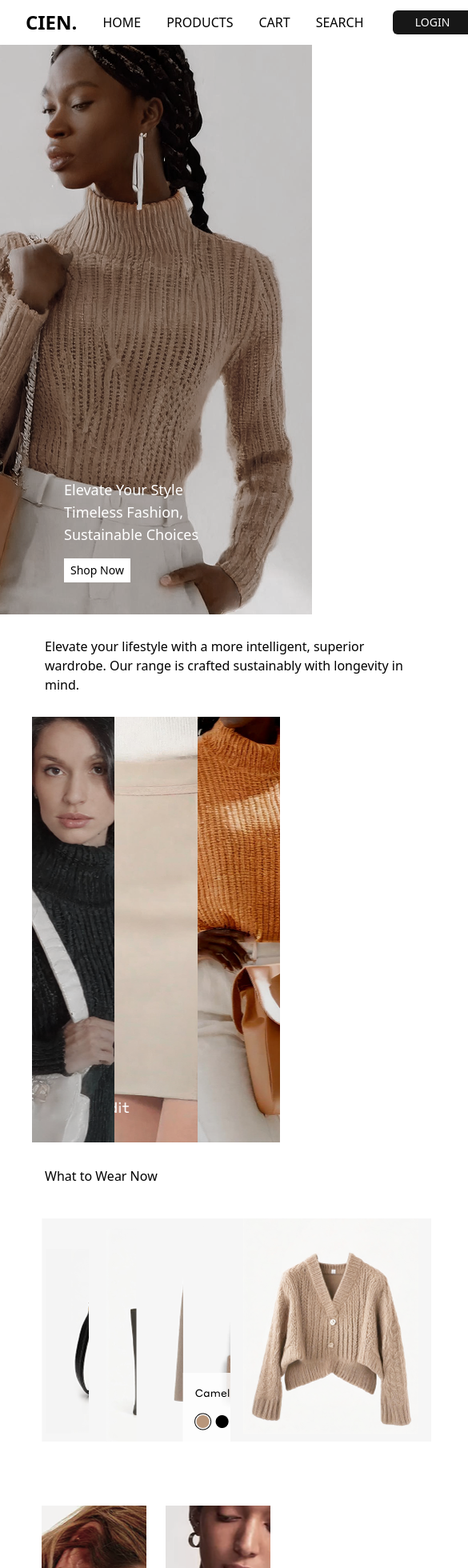
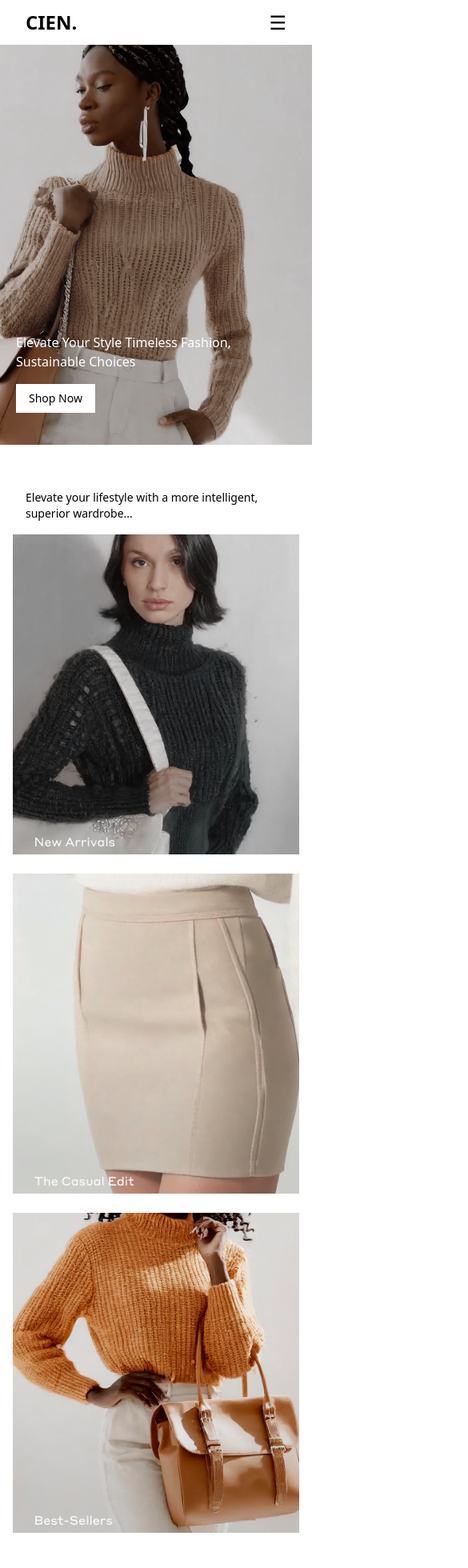
Before and after one commit to fatemeh-ns/my-shop-project, a React (Vite) app: page / in a window 390 px wide. Shown: the top 1960 px of the page at 80% size, 585 px wide, since content can reach past the window. Built offline with nearby package versions, Linux system fonts and the light colour scheme.

Commit message:
responsive home page

```diff
--- a/src/components/Navbar/index.jsx
+++ b/src/components/Navbar/index.jsx
@@ -1,9 +1,10 @@
-import { Link } from "react-router-dom";
+import { useState } from "react";
+import { Link, useNavigate } from "react-router-dom";
 import { useAuth } from "../../components/Context/AuthContext";
-import { useNavigate } from "react-router-dom";
 
 const NavBar = () => {
   const { isLoggedIn, setIsLoggedIn } = useAuth();
+  const [menuOpen, setMenuOpen] = useState(false);
   const navigate = useNavigate();
 
   const handleLogout = () => {
@@ -11,20 +12,24 @@ const NavBar = () => {
     navigate("/login");
   };
 
+  const toggleMenu = () => setMenuOpen((prev) => !prev);
   return (
-    <nav className="space-x-4 flex gap-5 items-center justify-between px-8 py-3">
+    <nav className="space-x-4 flex flex-wrap gap-5 items-center justify-between px-8 py-3">
       <div className="flex gap-8 items-center">
         <h2 className="uppercase font-bold text-2xl">cien.</h2>
-        <Link to="/">HOME</Link>
-        <Link to="/products">PRODUCTS</Link>
-        <Link to="/cart">CART</Link>
-        <Link to="/search">SEARCH</Link>
+        <div className="hidden md:flex gap-8">
+          <Link to="/">HOME</Link>
+          <Link to="/products">PRODUCTS</Link>
+          <Link to="/cart">CART</Link>
+          <Link to="/search">SEARCH</Link>
+        </div>
       </div>
-      <div className="flex gap-5 items-center">
+
+      <div className="hidden md:flex gap-5 items-center">
         {isLoggedIn ? (
           <Link
             onClick={handleLogout}
-            className="bg-neutral-900 text-[#fff] text-sm w-[100px] py-[5px] text-center rounded-md hover:bg-white hover:text-black transition"
+            className="bg-neutral-900 text-white text-sm w-[100px] py-[5px] text-center rounded-md hover:bg-white hover:text-black transition"
             to="/login"
           >
             LOGOUT
@@ -32,13 +37,13 @@ const NavBar = () => {
         ) : (
           <>
             <Link
-              className="bg-neutral-900 text-[#fff] text-sm w-[100px] py-[5px] text-center rounded-md hover:bg-white hover:text-black transition"
+              className="bg-neutral-900 text-white text-sm w-[100px] py-[5px] text-center rounded-md hover:bg-white hover:text-black transition"
               to="/login"
             >
               LOGIN
             </Link>
             <Link
-              className="bg-neutral-900 text-[#fff] text-sm w-[100px] py-[5px] text-center rounded-md hover:bg-white hover:text-black transition"
+              className="bg-neutral-900 text-white text-sm w-[100px] py-[5px] text-center rounded-md hover:bg-white hover:text-black transition"
               to="/sing"
             >
               SING
@@ -46,6 +51,59 @@ const NavBar = () => {
           </>
         )}
       </div>
+      {/* responsive */}
+      <button
+        className="md:hidden text-2xl"
+        onClick={toggleMenu}
+        aria-label="Toggle Menu"
+      >
+        ☰
+      </button>
+      {menuOpen && (
+        <div className="md:hidden absolute top-10 right-0 w-full bg-white shadow-md flex flex-col items-start px-6 py-4 gap-3 z-50">
+          <Link to="/" onClick={toggleMenu}>
+            HOME
+          </Link>
+          <Link to="/products" onClick={toggleMenu}>
+            PRODUCTS
+          </Link>
+          <Link to="/cart" onClick={toggleMenu}>
+            CART
+          </Link>
+          <Link to="/search" onClick={toggleMenu}>
+            SEARCH
+          </Link>
+          {isLoggedIn ? (
+            <Link
+              onClick={() => {
+                handleLogout();
+                toggleMenu();
+              }}
+              className="bg-neutral-900 text-white text-sm w-[100px] py-[5px] text-center rounded-md hover:bg-white hover:text-black transition"
+              to="/login"
+            >
+              LOGOUT
+            </Link>
+          ) : (
+            <>
+              <Link
+                className="bg-neutral-900 text-white text-sm w-[100px] py-[5px] text-center rounded-md hover:bg-white hover:text-black transition"
+                to="/login"
+                onClick={toggleMenu}
+              >
+                LOGIN
+              </Link>
+              <Link
+                className="bg-neutral-900 text-white text-sm w-[100px] py-[5px] text-center rounded-md hover:bg-white hover:text-black transition"
+                to="/sing"
+                onClick={toggleMenu}
+              >
+                SING
+              </Link>
+            </>
+          )}
+        </div>
+      )}
     </nav>
   );
 };
--- a/src/pages/Home/index.jsx
+++ b/src/pages/Home/index.jsx
@@ -21,112 +21,79 @@ export default function Home() {
   return (
     <>
 <section
-        className="relative h-[712px] bg-cover bg-center bg-no-repeat"
+  className="relative h-[500px] md:h-[712px] bg-cover bg-center bg-no-repeat"
   style={{ backgroundImage: `url(${heroImage})` }}
 >
-        <div className="absolute bottom-10 left-20">
-          <p className="text-[#fff] text-lg w-[180px] py-4">
+  <div className="absolute bottom-10 left-5 md:left-20 max-w-xs">
+    <p className="text-white text-base md:text-lg py-4">
       Elevate Your Style Timeless Fashion, Sustainable Choices
     </p>
-          <button className="text-sm bg-[#fff] px-2 py-[5px]">Shop Now</button>
+    <button className="text-sm bg-white px-4 py-2">Shop Now</button>
   </div>
 </section>
-      <section className="relative h-[650px] px-10">
-        <p className="w-[510px] px-[1rem] py-7">
-          Elevate your lifestyle with a more intelligent, superior wardrobe. Our
-          range is crafted sustainably with longevity in mind.
+
+<section className="relative px-4 md:px-10 py-10 md:h-[650px]">
+  <p className="max-w-md px-4 py-4 text-sm md:text-base">
+    Elevate your lifestyle with a more intelligent, superior wardrobe...
   </p>
-        <div className="flex items-center justify-around pb-8">
+  <div className="flex flex-col md:flex-row items-center justify-center md:justify-around gap-6 pb-8">
+    {[dressImage, skirtImage, bagImage].map((img, i) => (
       <div
-            className="w-[440px] h-[532px]  bg-cover bg-center bg-no-repeat"
-            style={{ backgroundImage: `url(${dressImage})` }}
+        key={i}
+        className="w-full max-w-[440px] h-[400px] md:h-[532px] bg-cover bg-center bg-no-repeat"
+        style={{ backgroundImage: `url(${img})` }}
       ></div>
-          <div
-            className="w-[440px]  h-[532px]  bg-cover bg-center bg-no-repeat"
-            style={{ backgroundImage: `url(${skirtImage})` }}
-          ></div>
-          <div
-            className="w-[440px]  h-[532px]  bg-cover bg-center bg-no-repeat"
-            style={{ backgroundImage: `url(${bagImage})` }}
-          ></div>
+    ))}
   </div>
 </section>
-      <section className="px-10 pb-10">
-        <p className="py-10 px-4">What to Wear Now</p>
-        <section className="grid grid-cols-5 px-2">
+
+<section className="px-4 md:px-10 pb-10">
+  <p className="py-10 px-4 text-lg md:text-xl">What to Wear Now</p>
+  <section className="grid grid-cols-2 sm:grid-cols-3 md:grid-cols-5 gap-4 px-2">
+    {[bagImage1, bagImage2, overcoatImage, hatImage, sweaterImage].map((img, i) => (
       <div
-            className="w-[260px] h-[280px] mx-autobg-cover bg-center bg-no-repeat"
-            style={{ backgroundImage: `url(${bagImage1})` }}
+        key={i}
+        className="w-full h-[200px] md:h-[280px] bg-cover bg-center bg-no-repeat"
+        style={{ backgroundImage: `url(${img})` }}
       ></div>
-          <div
-            className="w-[260px] h-[280px] mx-autobg-cover bg-center bg-no-repeat"
-            style={{ backgroundImage: `url(${bagImage2})` }}
-          ></div>
-          <div
-            className="w-[260px] h-[280px] mx-autobg-cover bg-center bg-no-repeat"
-            style={{ backgroundImage: `url(${overcoatImage})` }}
-          ></div>
-          <div
-            className="w-[260px] h-[280px] mx-autobg-cover bg-center bg-no-repeat"
-            style={{ backgroundImage: `url(${hatImage})` }}
-          ></div>
-          <div
-            className="w-[260px] h-[280px] mx-autobg-cover bg-center bg-no-repeat"
-            style={{ backgroundImage: `url(${sweaterImage})` }}
-          ></div>
+    ))}
   </section>
 </section>
-      <section className="px-10 py-10 flex justify-between">
+
+<section className="px-4 md:px-10 py-10 flex flex-col lg:flex-row justify-between items-center gap-6">
+  {[collectionBanner1, collectionBanner2].map((img, i) => (
     <div
-          className="h-[719px] w-[1000px] mx-3 mx-autobg-cover bg-center bg-no-repeat"
-          style={{ backgroundImage: `url(${collectionBanner1})` }}
+      key={i}
+      className="w-full lg:w-[50%] h-[400px] md:h-[719px] bg-cover bg-center bg-no-repeat"
+      style={{ backgroundImage: `url(${img})` }}
     ></div>
-        <div
-          className="h-[719px] w-[1000px] mx-3 mx-autobg-cover bg-center bg-no-repeat"
-          style={{ backgroundImage: `url(${collectionBanner2})` }}
-        ></div>
+  ))}
 </section>
-      <section className="flex flex-col justify-around items-center h-[443px] text-center bg-neutral-100 py-20">
-        <p className="w-[30rem] font-medium text-xl md:tracking-wide">
+
+<section className="flex flex-col justify-around items-center text-center bg-neutral-100 py-20 px-4">
+  <p className="max-w-xl font-medium text-lg md:text-xl tracking-wide">
     The Art of Fewer, Better Choices
   </p>
-        <p className="w-[38rem]">
-          Opting for quality over quantity means selecting timeless, durable,
-          and responsibly made items. This approach simplifies our lives and
-          fosters a deeper appreciation for our surroundings. Emphasizing
-          longevity and responsible production resonates with a more sustainable
-          and mindful lifestyle.
+  <p className="max-w-2xl text-sm md:text-base pt-4">
+    Opting for quality over quantity means selecting timeless...
   </p>
 </section>
-      <section className="flex flex-col justify-around pb-5">
+
+<section className="flex flex-col justify-around pb-5 px-4">
   <div className="flex justify-center items-center">
-          <p className="py-10 px-4 font-medium md:tracking-wide">
-            Shop Instagram
-          </p>
+    <p className="py-10 px-4 font-medium text-lg md:text-xl">Shop Instagram</p>
   </div>
-        <section className="grid grid-cols-5 px-2">
+  <section className="grid grid-cols-2 sm:grid-cols-3 md:grid-cols-5 gap-4">
+    {[lastPartImage1, lastPartImage2, lastPartImage3, lastPartImage4, lastPartImage5].map((img, i) => (
       <div
-            className="w-[270px] h-[252px] mx-auto bg-cover bg-center bg-no-repeat"
-            style={{ backgroundImage: `url(${lastPartImage1})` }}
+        key={i}
+        className="w-full h-[200px] md:h-[252px] bg-cover bg-center bg-no-repeat"
+        style={{ backgroundImage: `url(${img})` }}
       ></div>
-          <div
-            className="w-[270px] h-[252px] mx-auto bg-cover bg-center bg-no-repeat"
-            style={{ backgroundImage: `url(${lastPartImage2})` }}
-          ></div>
-          <div
-            className="w-[270px] h-[252px] mx-auto bg-cover bg-center bg-no-repeat"
-            style={{ backgroundImage: `url(${lastPartImage3})` }}
-          ></div>
-          <div
-            className="w-[270px] h-[252px] mx-auto bg-cover bg-center bg-no-repeat"
-            style={{ backgroundImage: `url(${lastPartImage4})` }}
-          ></div>
-          <div
-            className="w-[270px] h-[252px] mx-auto bg-cover bg-center bg-no-repeat"
-            style={{ backgroundImage: `url(${lastPartImage5})` }}
-          ></div>
+    ))}
   </section>
 </section>
+
     </>
   );
 }
```
Also changed, not shown: src/components/Footer/index.jsx (+18 -27 lines). Lines whose indentation alone changed are shown as unchanged.
